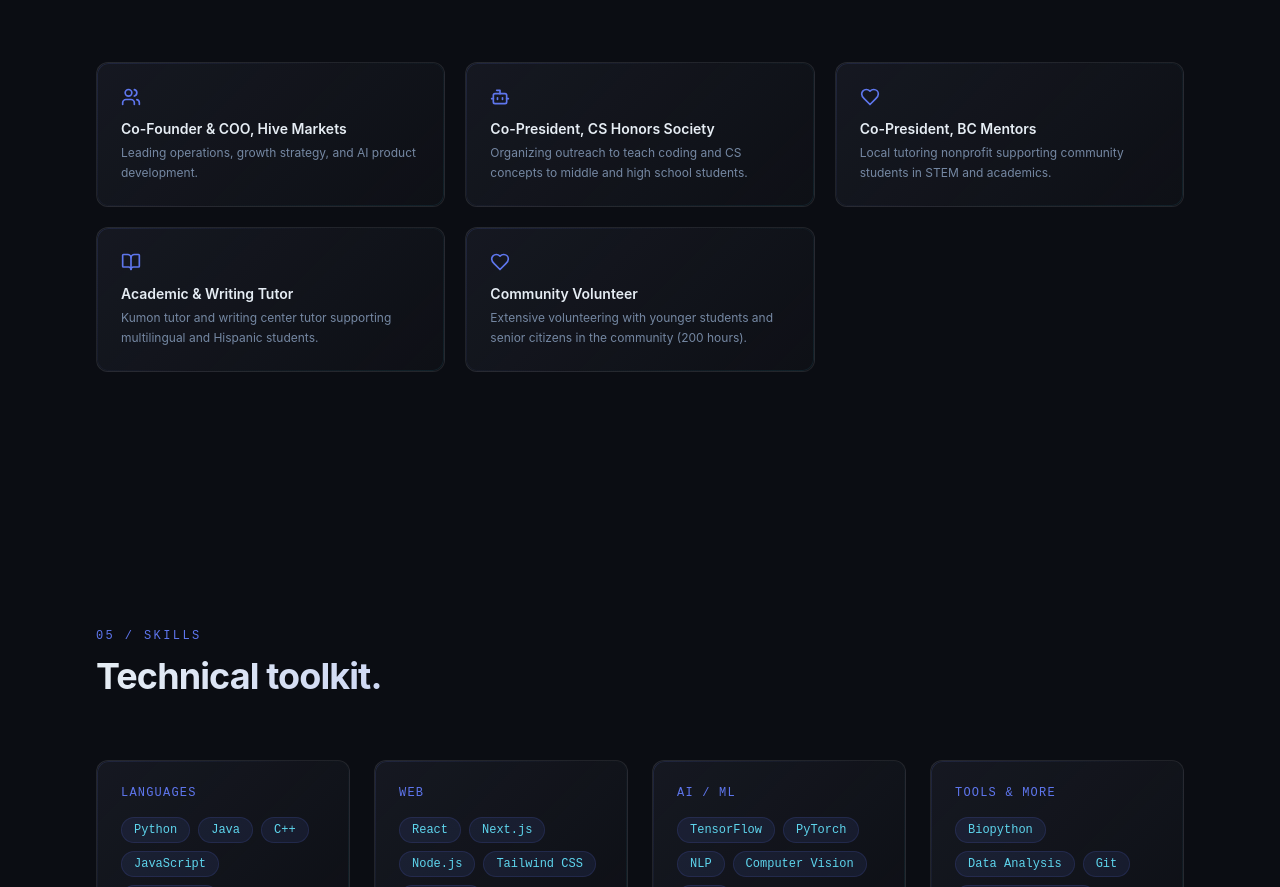
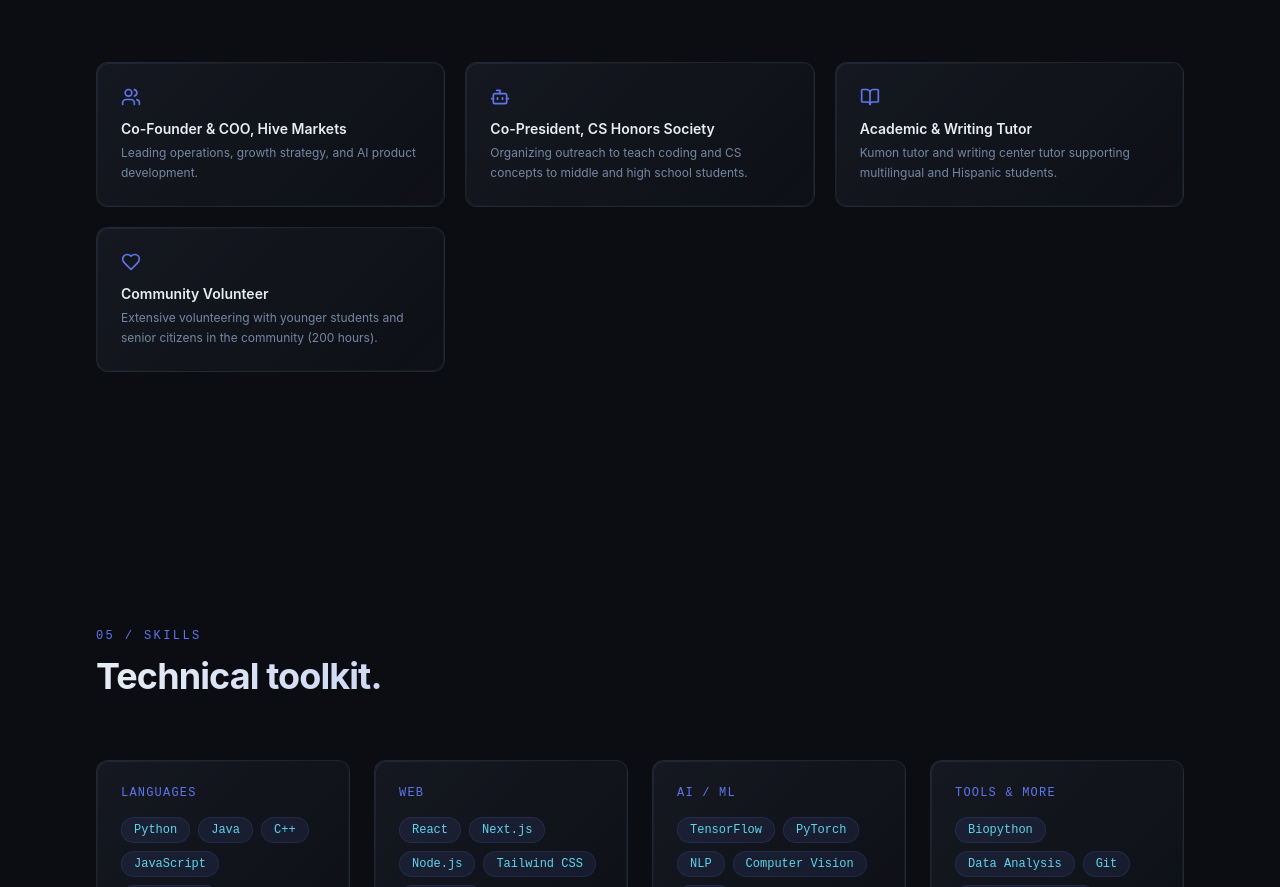
Before and after one commit to Abhiram03-2009/abhiramkaakarlawebsite, a React (Vite) app: page / in a window 1280 px wide. Shown: the part 4479-5366 px from the top of the page. Built offline with nearby package versions, Linux system fonts and the light colour scheme; the HTML template or start-up script is replaced by a standard one.

Commit message:
Update LeadershipSection.tsx

```diff
--- a/src/components/LeadershipSection.tsx
+++ b/src/components/LeadershipSection.tsx
@@ -5,7 +5,6 @@ import { Users, Bot, BookOpen, Heart } from "lucide-react";
 const roles = [
   { icon: Users, title: "Co-Founder & COO, Hive Markets", desc: "Leading operations, growth strategy, and AI product development." },
   { icon: Bot, title: "Co-President, CS Honors Society", desc: "Organizing outreach to teach coding and CS concepts to middle and high school students." },
-  { icon: Heart, title: "Co-President, BC Mentors", desc: "Local tutoring nonprofit supporting community students in STEM and academics." },
   { icon: BookOpen, title: "Academic & Writing Tutor", desc: "Kumon tutor and writing center tutor supporting multilingual and Hispanic students." },
   { icon: Heart, title: "Community Volunteer", desc: "Extensive volunteering with younger students and senior citizens in the community (200 hours)." },
 ];
```
